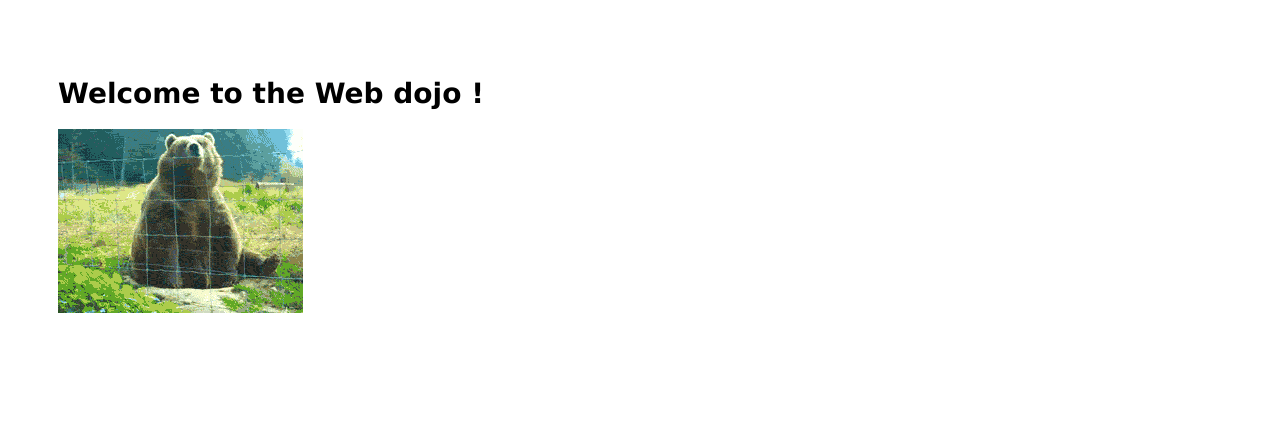
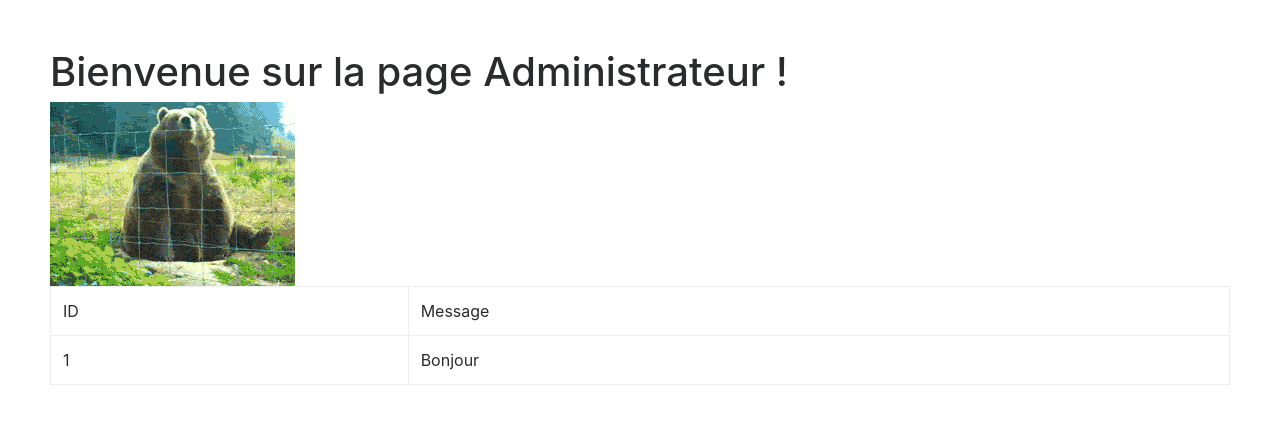
Before and after one commit to moulinraphael/c3po, a Node server app: page / in a window 1280 px wide. Shown: the top 424 px of the page. Run offline with Node 20, Linux system fonts and the light colour scheme; some libraries are stand-ins or nearby versions.

Commit message:
add table

```diff
--- a/views/index.jade
+++ b/views/index.jade
@@ -1,5 +1,12 @@
 extends layout
 
 block content
-  h1 Welcome to the Web dojo !
+  h1 Bienvenue sur la page Administrateur !
   img(src='images/hello.gif', alt='Say Hello')
+  table.table.table-bordered
+    tr
+      td ID
+      td Message
+    tr
+      td 1
+      td Bonjour
--- a/views/layout.jade
+++ b/views/layout.jade
@@ -3,5 +3,9 @@ html
   head
     title= 'title'
     link(rel='stylesheet', href='/stylesheets/style.css')
+    link(rel='stylesheet', href='https://maxcdn.bootstrapcdn.com/bootstrap/4.0.0-alpha.6/css/bootstrap.min.css',integrity="sha384-rwoIResjU2yc3z8GV/NPeZWAv56rSmLldC3R/AZzGRnGxQQKnKkoFVhFQhNUwEyJ",crossorigin="anonymous")
   body
     block content
+    <script src="https://code.jquery.com/jquery-3.1.1.slim.min.js" integrity="sha384-A7FZj7v+d/sdmMqp/nOQwliLvUsJfDHW+k9Omg/a/EheAdgtzNs3hpfag6Ed950n" crossorigin="anonymous"></script>
+    <script src="https://cdnjs.cloudflare.com/ajax/libs/tether/1.4.0/js/tether.min.js" integrity="sha384-DztdAPBWPRXSA/3eYEEUWrWCy7G5KFbe8fFjk5JAIxUYHKkDx6Qin1DkWx51bBrb" crossorigin="anonymous"></script>
+    <script src="https://maxcdn.bootstrapcdn.com/bootstrap/4.0.0-alpha.6/js/bootstrap.min.js" integrity="sha384-vBWWzlZJ8ea9aCX4pEW3rVHjgjt7zpkNpZk+02D9phzyeVkE+jo0ieGizqPLForn" crossorigin="anonymous"></script>
```
